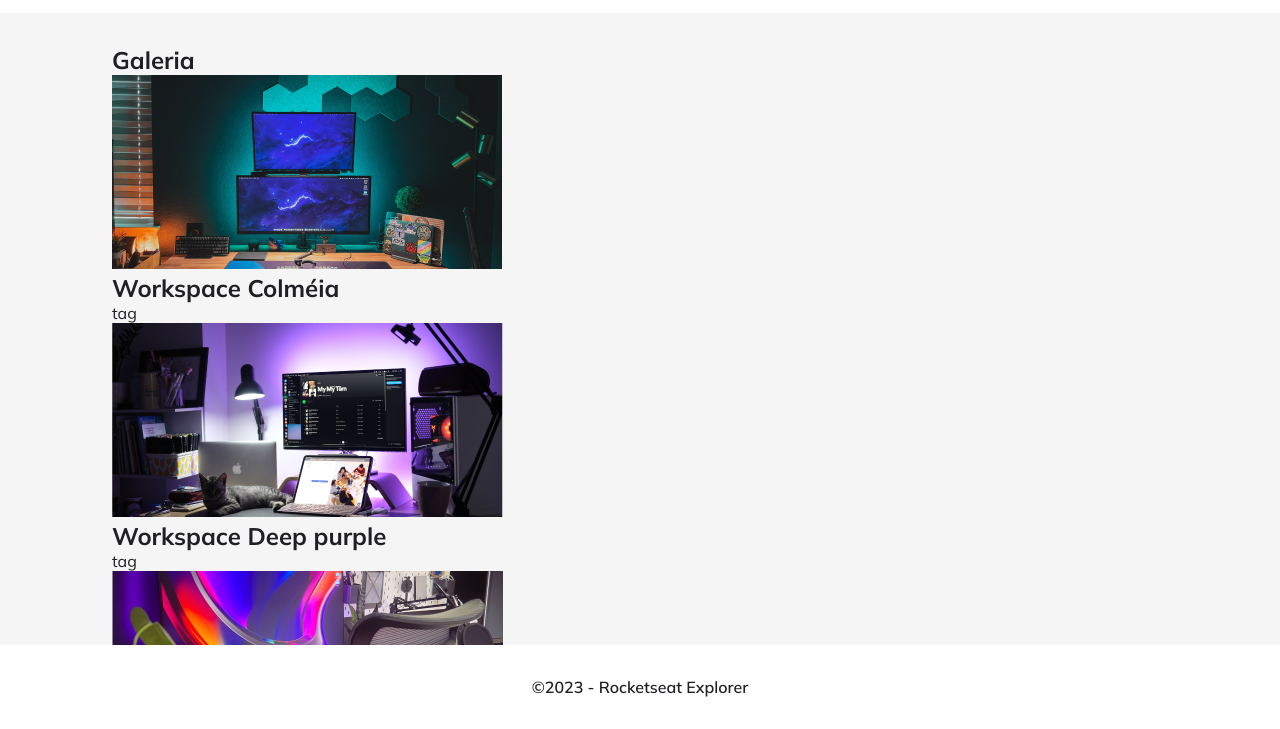
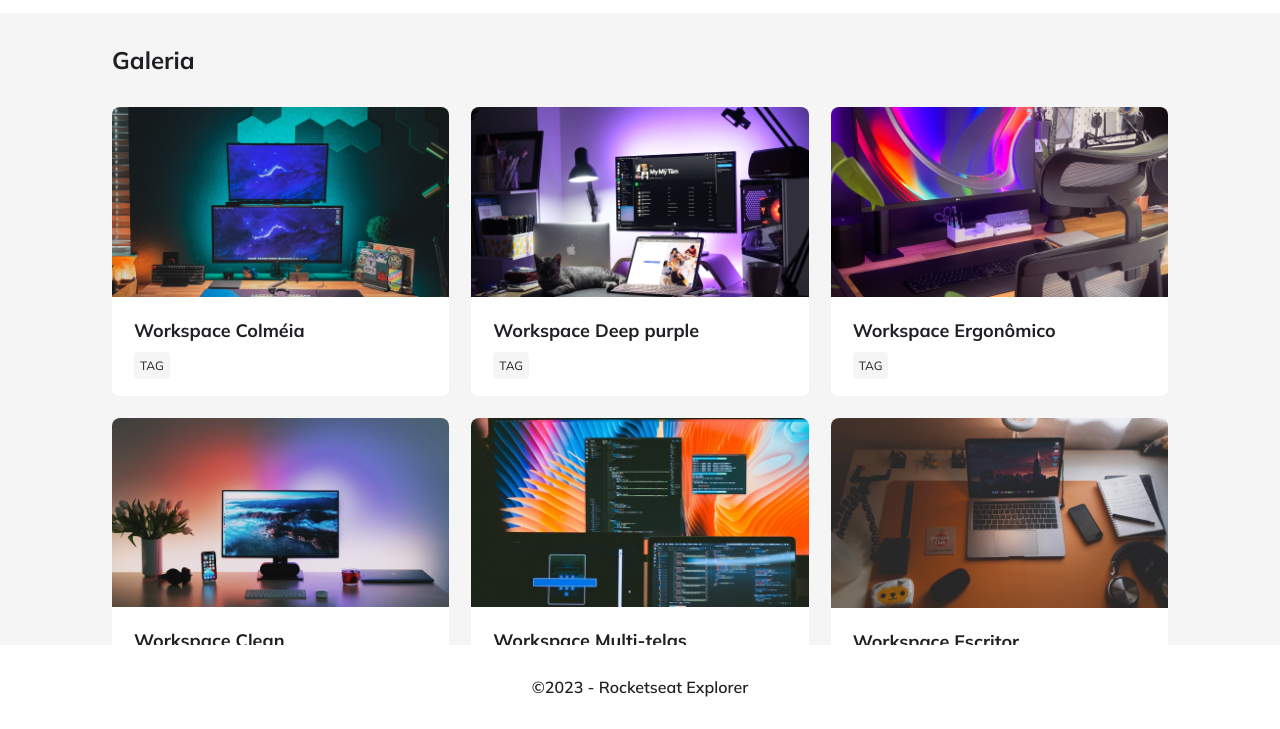
Before and after one commit to NaHaze/advancing-in-css, a plain HTML site: page index.html in a window 1280 px wide. Shown: the part 71-800 px from the top of the page. Drawn offline with Linux system fonts and the light colour scheme.

Commit message:
Adicionando animações no projeto

```diff
--- a/index.html
+++ b/index.html
@@ -16,7 +16,7 @@
     <div id="app">
         <header class="container">
             <nav>
-                <img src="./assets/camera.svg" alt="Imagem de uma camera que é a logomarca">
+                <img class="logo" src="./assets/camera.svg" alt="Imagem de uma camera que é a logomarca">
                 <ul>
                     <li>Home</li>
                     <li class="active">Galeria</li>
@@ -38,7 +38,7 @@
 
                 <section class="gallery">
                     <figure class="item">
-                        <img src="./assets/img01.png" alt="">
+                        <img src="./assets/img01.png" alt="foto de um setup com led em formato de colméia">
 
                         <figcaption class="details">
                             <h2>Workspace Colméia</h2>
@@ -48,8 +48,8 @@
                         </figcaption>
                     </figure>
 
-                    <figure class="item">
-                        <img src="./assets/img02.png" alt="">
+                    <figure class="item" style="--delay:.6s">
+                        <img src="./assets/img02.png" alt="foto de um setup com tons de roxo">
 
                         <figcaption class="details">
                             <h2>Workspace Deep purple</h2>
@@ -59,8 +59,8 @@
                         </figcaption>
                     </figure>
 
-                    <figure class="item">
-                        <img src="./assets/img03.png" alt="">
+                    <figure class="item" style="--delay:.8s">
+                        <img src="./assets/img03.png" alt="foto de um setup ergonômico">
 
                         <figcaption class="details">
                             <h2>Workspace Ergonômico</h2>
@@ -70,8 +70,8 @@
                         </figcaption>
                     </figure>
 
-                    <figure class="item">
-                        <img src="./assets/img04.png" alt="">
+                    <figure class="item"style="--delay: 1s">
+                        <img src="./assets/img04.png" alt="foto de um setup mais organizado">
 
                         <figcaption class="details">
                             <h2>Workspace Clean</h2>
@@ -81,8 +81,8 @@
                         </figcaption>
                     </figure>
 
-                    <figure class="item">
-                        <img src="./assets/img05.png" alt="">
+                    <figure class="item" style="--delay:1.2s">
+                        <img src="./assets/img05.png" alt="foto de um setup com várias telas">
 
                         <figcaption class="details">
                             <h2>Workspace Multi-telas</h2>
@@ -92,8 +92,8 @@
                         </figcaption>
                     </figure>
 
-                    <figure class="item">
-                        <img src="./assets/img06.png" alt="">
+                    <figure class="item" style="--delay:1.4s">
+                        <img src="./assets/img06.png" alt="foto de um setup de escritor">
 
                         <figcaption class="details">
                             <h2>Workspace Escritor</h2>
@@ -103,8 +103,8 @@
                         </figcaption>
                     </figure>
 
-                    <figure class="item">
-                        <img src="./assets/img07.png" alt="">
+                    <figure class="item" style="--delay:1.6s">
+                        <img src="./assets/img07.png" alt="foto de um setup">
 
                         <figcaption class="details">
                             <h2>Workspace Grid</h2>
@@ -114,8 +114,8 @@
                         </figcaption>
                     </figure>
 
-                    <figure class="item">
-                        <img src="./assets/img08.png" alt="">
+                    <figure class="item" style="--delay:1.8s">
+                        <img src="./assets/img08.png" alt="foto de um setup com tons em amarelo">
 
                         <figcaption class="details">
                             <h2>Workspace Elétrica</h2>
@@ -125,8 +125,8 @@
                         </figcaption>
                     </figure>
 
-                    <figure class="item">
-                        <img src="./assets/img09.png" alt="">
+                    <figure class="item" style="--delay:2s">
+                        <img src="./assets/img09.png" alt="foto de um setup com tom mais escuro e avermelhado">
 
                         <figcaption class="details">
                             <h2>Workspace Dark and red</h2>
--- a/style.css
+++ b/style.css
@@ -93,9 +93,83 @@ main h1 {
     padding-top: 1.6rem;
     font-size: 2.4rem;
 }
+.gallery {
+    margin-top: 3.2rem;
+    display: grid;
+    grid-template-columns: repeat(3, 1fr);
+    gap: 2.2rem;
+}
+.item {
+    background-color: var(--color-base-white);
+    border-radius: .8rem;
+    overflow: hidden;
+}
+.item img {
+    width: 100%;
+    aspect-ratio: 16/9;
+    object-fit: cover;
+
+    transition: all 200ms ease-out;
+
+    display: block;
+}
+.item img:hover {
+    filter: hue-rotate(7deg) contrast(101%) saturate(164%);
+    transform: scale(1.1) rotate(-2deg);
+}
+.details {
+    padding: 2.2rem;
+    background-color: var(--color-base-white);
+    z-index: 1;
+    position: relative;
+}
+.details h2 {
+    font-size: 1.8rem;
+}
+.tags {
+    margin-top: 1.2rem;
+}
+.tags span {
+    padding: .6rem;
+    background-color: var(--color-base-gray-100);
+    border-radius: .4rem;
+
+    line-height: 0;
+    font-size: 1.2rem;
+    text-transform: uppercase;
+}
 
 footer p {
     text-align: center;
     padding: 1.6rem;
     font-weight: 600;
 }
+
+@keyframes move {
+    from {
+        transform: translateY(var(--startY));
+    }
+}
+
+header {
+    --startY: -100%;
+    animation: move .3s;
+}
+footer {
+    --startY: 100%;
+    animation: move .3s;
+}
+
+@keyframes appear {
+    0% {
+        opacity: 0;
+        transform: scale(0.7);
+    }
+    50% {
+        transform: scale(1.2);
+    }
+}
+.item {
+    --delay: .4s;
+    animation: appear .4s var(--delay) backwards;
+}
```
